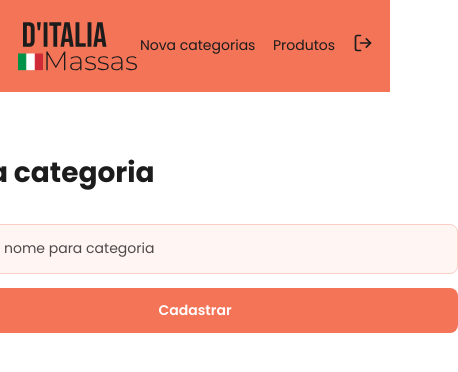
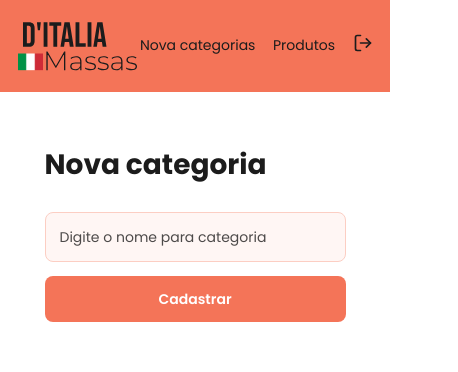
Before and after one commit to kasilianaoliveira/pizzaria-front, a Next.js app: page /category in a window 390 px wide. Shown: the top 372 px of the page, 458 px wide, since content can reach past the window. Built offline with nearby package versions, Linux system fonts and the light colour scheme.

Commit message:
Feat: UPdate style button

```diff
--- a/src/pages/category/styles.module.scss
+++ b/src/pages/category/styles.module.scss
@@ -10,7 +10,7 @@
   align-items: center;
 
   .content{
-    margin-top: 60px;
+    margin-top: 3.75rem;
   }
 
   h1{
@@ -18,15 +18,18 @@
   }
 
   form {
-    margin-top: 30px;
-    // width: 830px;
+    margin-top: 1.875rem;
+    width: 37.5rem;
     display: flex;
     flex-direction: column;
 
-    button{
-      width: 830px;
-    }
   }
-  // justify-content: space-between;
+
+@media (max-width: 620px) {
+  form {
+    width: 100%;
+
+  }
+}
 
 }
```
Also changed, not shown: src/styles/globals.scss (+0 -21 lines).
